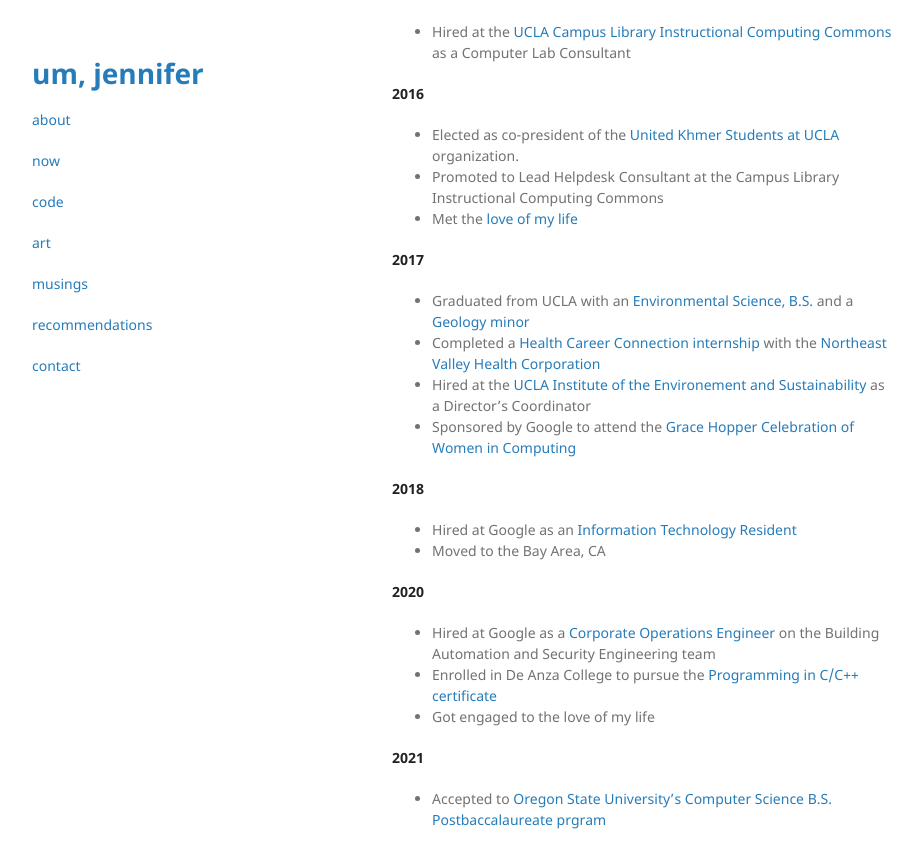
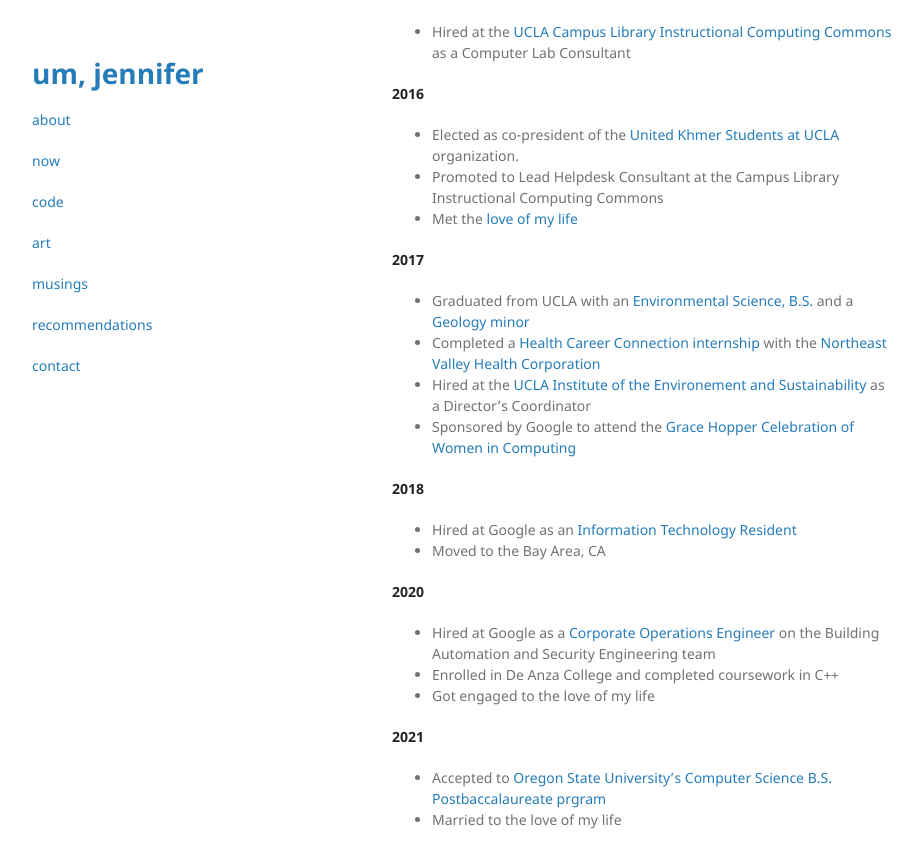
Before and after one commit to umjennifer/umjennifer.github.io, a Jekyll site: the page built from about.md, in a window 1280 px wide and 900 px high, scrolled down 607 px. Shown: the top 868 px of the window, without its empty margins (178-1100 px from the left). Built offline with Jekyll 4.4.1, drawn with Linux system fonts in a browser that asks for light colours; our own code applies the rules of GitHub Pages for plain Markdown files; some of the changed text lies outside the part shown.

Commit message:
Update about.md

```diff
--- a/about.md
+++ b/about.md
@@ -4,44 +4,45 @@
 # about
 
 ## what I value
-* **Strong** work-life balance
-* Transparency
-* Adaptibility
-* Continuing education
-* No history, no self. Know history, know self.
+- **Strong** work-life balance
+- Transparency
+- Adaptability
+- Continuing education
+- No history, no self. Know history, know self.
 
 ## milestones
 **1995**
-* Born in Los Angeles, CA to Cambodian refugees/immigrants that survived the [Khmer Rouge genocide](https://en.wikipedia.org/wiki/Khmer_Rouge)
+- Born in Los Angeles, CA to Cambodian refugees/immigrants that survived the [Khmer Rouge genocide](https://en.wikipedia.org/wiki/Khmer_Rouge)
 
 **2006**
-* Discovered and fell in love with hip-hop
+- Discovered and fell in love with hip-hop
 
 **2013**
-* Accepted to [UCLA](http://ucla.edu/)
+- Accepted to [UCLA](http://ucla.edu/)
 
 **2014**
-* Hired at the [UCLA Campus Library Instructional Computing Commons](https://www.library.ucla.edu/clicc) as a Computer Lab Consultant
+- Hired at the [UCLA Campus Library Instructional Computing Commons](https://www.library.ucla.edu/clicc) as a Computer Lab Consultant
 
 **2016**
-* Elected as co-president of the [United Khmer Students at UCLA](https://unitedkhmerstudents.weebly.com/) organization.
-* Promoted to Lead Helpdesk Consultant at the Campus Library Instructional Computing Commons
-* Met the [love of my life](http://jlchamaa.com/)
+- Elected as co-president of the [United Khmer Students at UCLA](https://unitedkhmerstudents.weebly.com/) organization.
+- Promoted to Lead Helpdesk Consultant at the Campus Library Instructional Computing Commons
+- Met the [love of my life](http://jlchamaa.com/)
 
 **2017**
-* Graduated from UCLA with an [Environmental Science, B.S.](https://www.ioes.ucla.edu/envisci/) and a [Geology minor](https://epss.ucla.edu/undergraduate/degree-information/)
-* Completed a [Health Career Connection internship](https://www.healthcareers.org/) with the [Northeast Valley Health Corporation](https://nevhc.org/)
-* Hired at the [UCLA Institute of the Environement and Sustainability](https://www.ioes.ucla.edu/)  as a Director's Coordinator
-* Sponsored by Google to attend the [Grace Hopper Celebration of Women in Computing](https://ghc.anitab.org/)
+- Graduated from UCLA with an [Environmental Science, B.S.](https://www.ioes.ucla.edu/envisci/) and a [Geology minor](https://epss.ucla.edu/undergraduate/degree-information/)
+- Completed a [Health Career Connection internship](https://www.healthcareers.org/) with the [Northeast Valley Health Corporation](https://nevhc.org/)
+- Hired at the [UCLA Institute of the Environement and Sustainability](https://www.ioes.ucla.edu/)  as a Director's Coordinator
+- Sponsored by Google to attend the [Grace Hopper Celebration of Women in Computing](https://ghc.anitab.org/)
 
 **2018**
-* Hired at Google as an [Information Technology Resident](https://buildyourfuture.withgoogle.com/programs/itrp/)
-* Moved to the Bay Area, CA
+- Hired at Google as an [Information Technology Resident](https://buildyourfuture.withgoogle.com/programs/itrp/)
+- Moved to the Bay Area, CA
 
 **2020**
-* Hired at Google as a [Corporate Operations Engineer](https://www.youtube.com/watch?v=ID1OEyafCi0) on the Building Automation and Security Engineering team
-* Enrolled in De Anza College to pursue the [Programming in C/C++ certificate](https://www.deanza.edu/cis/degrees.html)
-* Got engaged to the love of my life
+- Hired at Google as a [Corporate Operations Engineer](https://www.youtube.com/watch?v=ID1OEyafCi0) on the Building Automation and Security Engineering team
+- Enrolled in De Anza College and completed coursework in C++
+- Got engaged to the love of my life
 
 **2021**
-* Accepted to [Oregon State University's Computer Science B.S. Postbaccalaureate prgram](https://eecs.oregonstate.edu/academic/online-cs-postbacc)
+- Accepted to [Oregon State University's Computer Science B.S. Postbaccalaureate prgram](https://eecs.oregonstate.edu/academic/online-cs-postbacc)
+- Married to the love of my life
```
